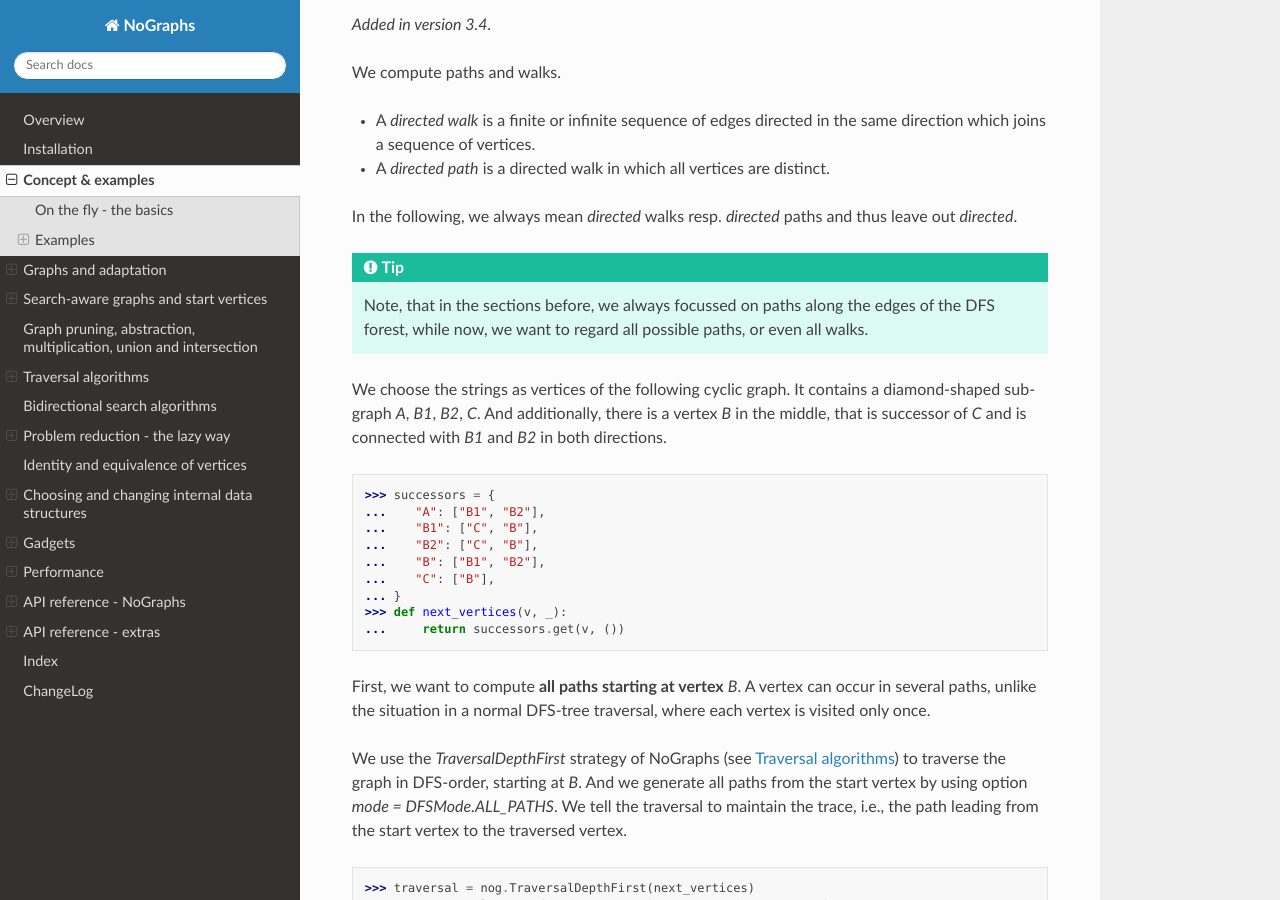
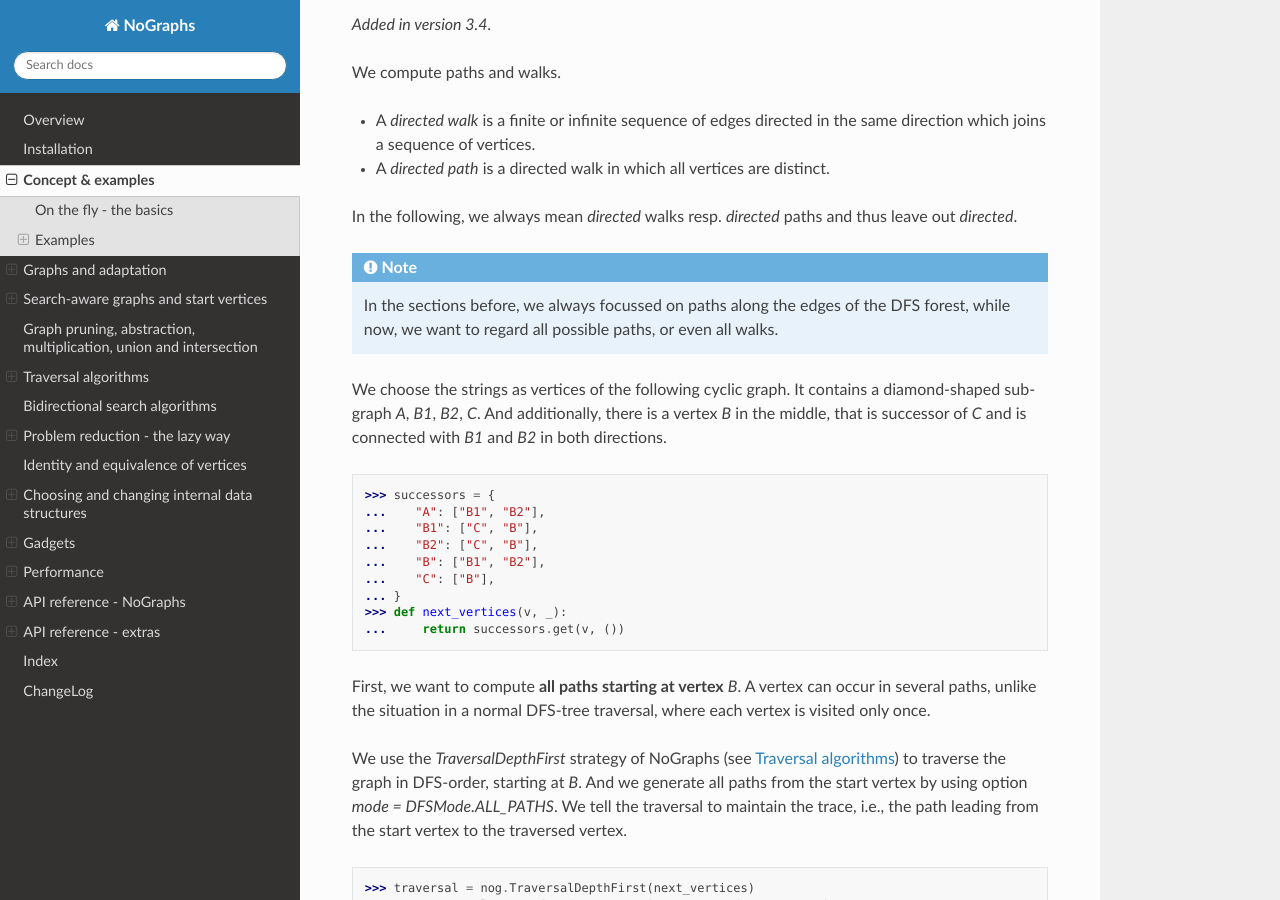
Before and after one commit to HeWeMel/nographs, a Sphinx documentation site: the page built from docs/source/concept_and_examples.rst, in a window 1280 px wide and 900 px high, scrolled down 9326 px. Built offline with Sphinx 7.4.7 and the Read the Docs theme 2.0.0, drawn with Linux system fonts in a browser that asks for light colours.

Commit message:
Text improved: Note used instead of tip where this is better suited

```diff
--- a/docs/source/concept_and_examples.rst
+++ b/docs/source/concept_and_examples.rst
@@ -405,7 +405,7 @@ The edges listed above really form a DFS-forest: Starting from one of the roots,
 we can reach all other vertices of the graph by following the computed edges, and
 there are no two edges ending at the same vertex.
 
-.. tip::
+.. note::
 
    While the start vertices are iterated in the order in which they were
    indicated (1 before 2 - this is guaranted),
@@ -555,10 +555,10 @@ We compute paths and walks.
 In the following, we always mean *directed* walks resp. *directed* paths and thus
 leave out *directed*.
 
-.. tip::
+.. note::
 
-  Note, that in the sections before, we always focussed on paths along the edges of
-  the DFS forest, while now, we want to regard all possible paths, or even all walks.
+  In the sections before, we always focussed on paths along the edges of the
+  DFS forest, while now, we want to regard all possible paths, or even all walks.
 
 We choose the strings as vertices of the following cyclic graph. It contains
 a diamond-shaped sub-graph *A*, *B1*, *B2*, *C*. And additionally, there
```
